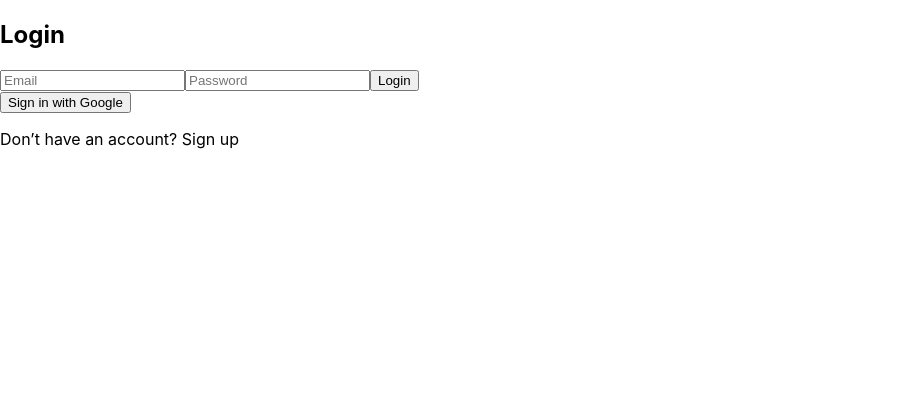
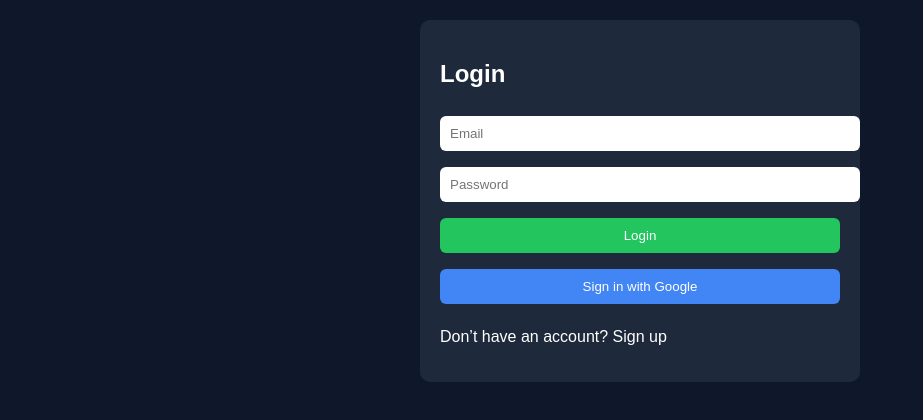
Before and after one commit to binuri2018/Spend-Wise, a React (Create React App) app: page / in a window 1280 px wide. Shown: the top 420 px of the page, without its empty margins (0-923 px from the left). Built offline with nearby package versions, Linux system fonts and the light colour scheme; no server answers.

Commit message:
dashboard update

```diff
--- a/src/App.css
+++ b/src/App.css
@@ -1,38 +1,66 @@
-.App {
-  text-align: center;
+body {
+  font-family: Arial, sans-serif;
+  background-color: #0f172a;
+  color: #fff;
+  margin: 0;
+  padding: 0;
 }
 
-.App-logo {
-  height: 40vmin;
-  pointer-events: none;
+.auth-container, .expense-form, .expense-list {
+  background: #1e293b;
+  margin: 20px auto;
+  padding: 20px;
+  border-radius: 10px;
+  width: 90%;
+  max-width: 400px;
 }
 
-@media (prefers-reduced-motion: no-preference) {
-  .App-logo {
-    animation: App-logo-spin infinite 20s linear;
-  }
+input, select, button {
+  width: 100%;
+  margin: 8px 0;
+  padding: 10px;
+  border: none;
+  border-radius: 6px;
 }
 
-.App-header {
-  background-color: #282c34;
-  min-height: 100vh;
-  display: flex;
-  flex-direction: column;
-  align-items: center;
-  justify-content: center;
-  font-size: calc(10px + 2vmin);
+button {
+  background: #22c55e;
   color: white;
+  cursor: pointer;
 }
 
-.App-link {
-  color: #61dafb;
+.google-btn {
+  background: #4285f4;
 }
 
-@keyframes App-logo-spin {
-  from {
-    transform: rotate(0deg);
-  }
-  to {
-    transform: rotate(360deg);
-  }
+.logout-btn {
+  background: #ef4444;
+  margin-left: 10px;
 }
+
+.navbar {
+  background: #1e293b;
+  padding: 15px 20px;
+  display: flex;
+  justify-content: space-between;
+  align-items: center;
+}
+
+table {
+  width: 100%;
+  border-collapse: collapse;
+  margin-top: 10px;
+}
+
+th, td {
+  padding: 10px;
+  border-bottom: 1px solid #334155;
+  text-align: left;
+}
+
+.edit-btn, .delete-btn {
+  background: none;
+  border: none;
+  cursor: pointer;
+  font-size: 16px;
+}
--- a/src/components/ExpenceList.js
+++ b/src/components/ExpenseList.js
@@ -2,9 +2,7 @@ import React from "react";
 
 function ExpenseList() {
   const expenses = [
-    { title: "Grocery", category: "Food & Dining", amount: 150, date: "Aug 22, 2025" },
-    { title: "Movie Ticket", category: "Entertainment", amount: 100, date: "Aug 22, 2025" },
-    { title: "Gas Expense", category: "Travel", amount: 200, date: "Aug 22, 2025" },
+
   ];
 
   return (
--- a/src/index.js
+++ b/src/index.js
@@ -1,17 +1,7 @@
-import React from 'react';
-import ReactDOM from 'react-dom/client';
-import './index.css';
-import App from './App';
-import reportWebVitals from './reportWebVitals';
+import React from "react";
+import ReactDOM from "react-dom/client";
+import App from "./App";
+import "./App.css";
 
-const root = ReactDOM.createRoot(document.getElementById('root'));
-root.render(
-  <React.StrictMode>
-    <App />
-  </React.StrictMode>
-);
-
-// If you want to start measuring performance in your app, pass a function
-// to log results (for example: reportWebVitals(console.log))
-// or send to an analytics endpoint. Learn more: https://bit.ly/CRA-vitals
-reportWebVitals();
+const root = ReactDOM.createRoot(document.getElementById("root"));
+root.render(<App />);
```
Also changed, not shown: src/components/ExpenseForm.js (renamed from src/components/ExpenceForm.js).
